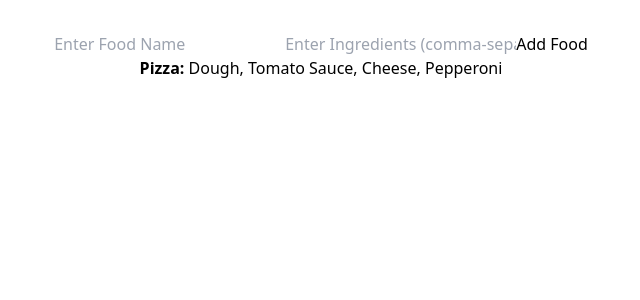
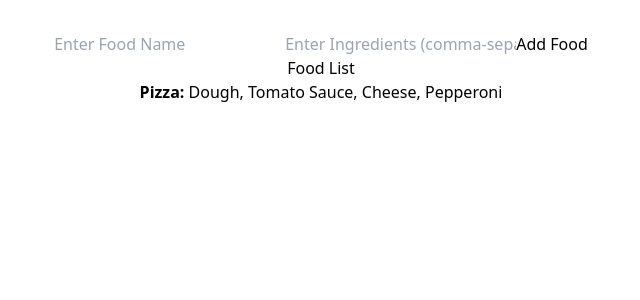
Before and after one commit to Dearbornadeolu/CreateRecipeApp, a React (Vite) app: page / in a window 1280 px wide. Shown: the top 300 px of the page, without its empty margins (319-959 px from the left). Built offline with nearby package versions, Linux system fonts and the light colour scheme.

Commit message:
Lazy Loading

```diff
--- a/src/App.jsx
+++ b/src/App.jsx
@@ -1,5 +1,7 @@
-import React, { useState } from 'react';
+import { useState, lazy, Suspense } from 'react';
 import './App.css';
+
+const FoodList = lazy(() => import('./FoodList'));
 
 function App() {
   const [foodList, setFoodList] = useState([
@@ -40,13 +42,9 @@ function App() {
         <button type="submit">Add Food</button>
       </form>
 
-      <ul>
-        {foodList.map((food, index) => (
-          <li key={index}>
-            <strong>{food.name}:</strong> {food.ingredients.join(', ')}
-          </li>
-        ))}
-      </ul>
+      <Suspense fallback={<div>Loading...</div>}>
+        <FoodList foodList={foodList} />
+      </Suspense>
     </div>
   );
 }
--- /dev/null
+++ b/src/FoodList.jsx
@@ -0,0 +1,18 @@
+
+
+function FoodList({ foodList }) {
+  return (
+    <div>
+      <h2>Food List</h2>
+      <ul>
+        {foodList.map((food, index) => (
+          <li key={index}>
+            <strong>{food.name}:</strong> {food.ingredients.join(', ')}
+          </li>
+        ))}
+      </ul>
+    </div>
+  );
+}
+
+export default FoodList;
```
